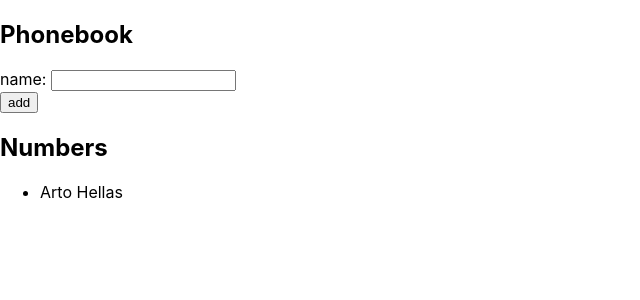
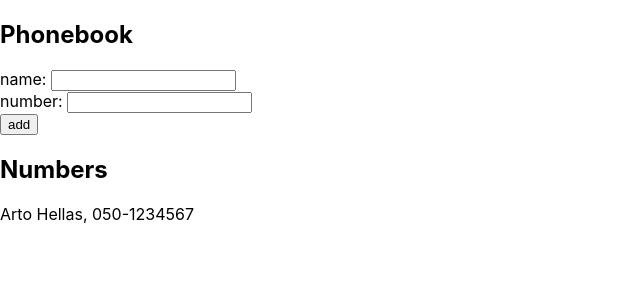
Before and after one commit to sallasal/FullStackOpen, a React (Create React App) app in the folder Osa-2/puhelinluettelo/: page / in a window 1280 px wide. Shown: the top 300 px of the page, without its empty margins (0-640 px from the left). Built offline with nearby package versions, Linux system fonts and the light colour scheme.

Commit message:
Add exercise 2.8

```diff
--- a/Osa-2/puhelinluettelo/src/App.js
+++ b/Osa-2/puhelinluettelo/src/App.js
@@ -2,44 +2,53 @@
 
 const App = () => {
   const [ persons, setPersons] = useState([
-    { name: 'Arto Hellas' }
+    { name: 'Arto Hellas', number: '050-1234567' }
   ])
   const [ newName, setNewName ] = useState('')
+  const [ newNumber, setNewNumber ] = useState('')
 
-  const addName = (event) => {
+  const addPerson = (event) => {
     event.preventDefault()
     const nameObject = {
-      name: newName
-    }
+      name: newName,
+      number: newNumber
+  }
 
-    if (!(persons.some((person) => person['name'] === newName))) {
+
+  if (!(persons.some((person) => person['name'] === newName))) {
       setPersons(persons.concat(nameObject))
     } else {
       alert(`${newName} is already added to the phonebook`)
     }
 
     setNewName('')
+    setNewNumber('')
   }
 
   const handleNameChange = (event) => {
     setNewName(event.target.value)
   }
 
+  const handleNumberChange = (event) => {
+    setNewNumber(event.target.value)
+  }
+
   return (
     <div>
       <h2>Phonebook</h2>
-      <form onSubmit = {addName}>
+      <form onSubmit = {addPerson}>
         <div>
           name: <input value = {newName} onChange = {handleNameChange}/>
+        </div>
+        <div>
+          number: <input value = {newNumber} onChange = {handleNumberChange} />
         </div>
         <div>
           <button type="submit">add</button>
         </div>
       </form>
       <h2>Numbers</h2>
-      <ul>
-        {persons.map(person => <li key={person.name}>{person.name}</li>)}
-      </ul>
+        {persons.map(person => <div key = {person.name}> {person.name}, {person.number}</div>)}
     </div>
   )
 
```
Also changed, not shown: 1 other file (tests, documents, lock files or other folders).
